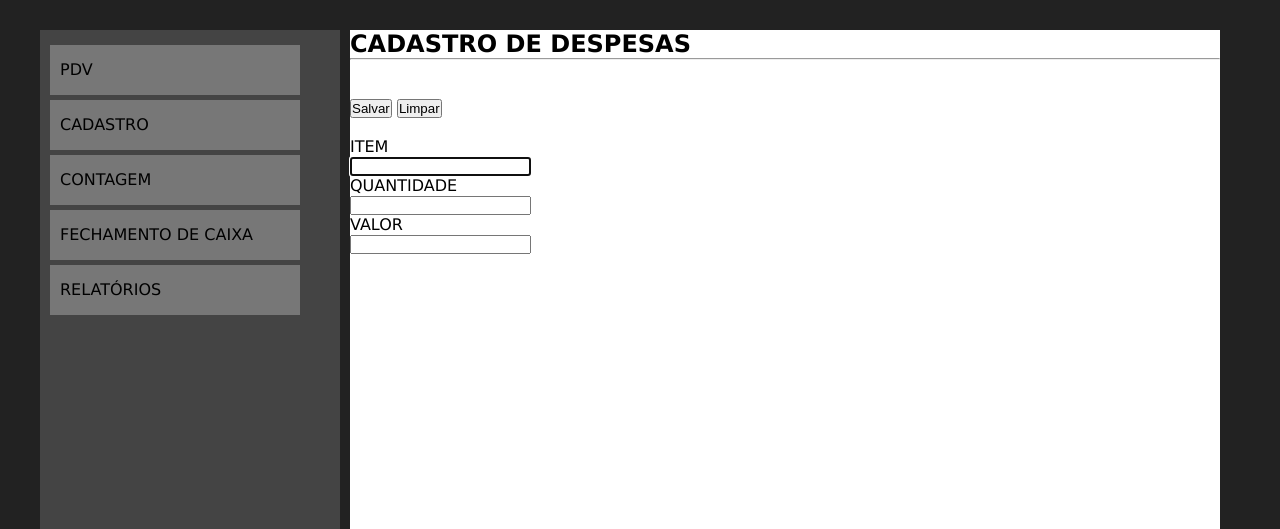
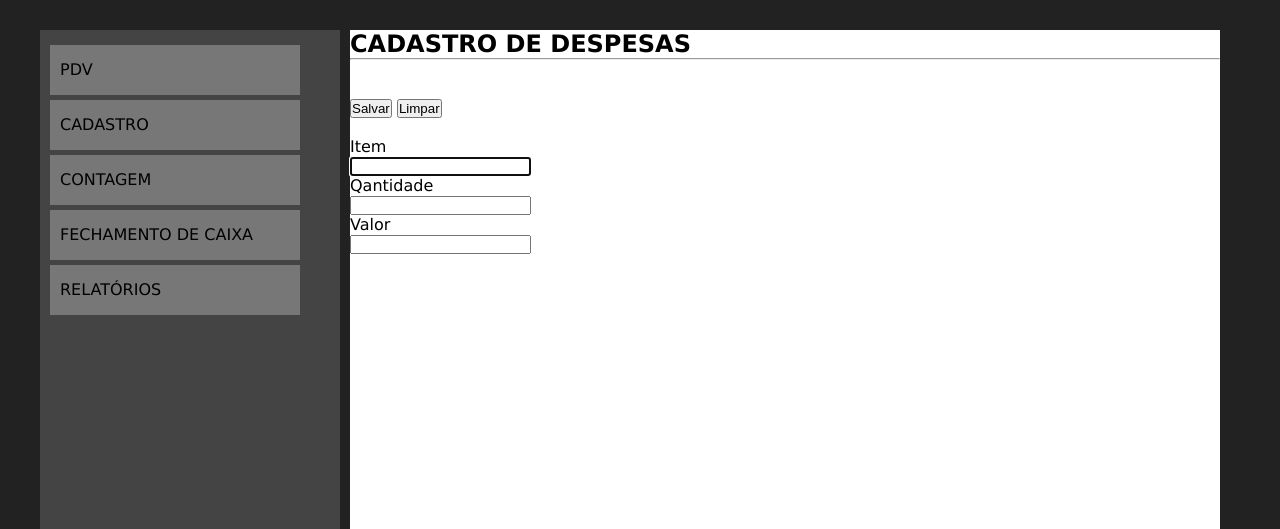
Before and after one commit to hobsonbreno/Gsm, a PHP site: page / in a window 1280 px wide. Shown: the top 529 px of the page. Run offline with PHP 8.4, Linux system fonts and the light colour scheme.

Commit message:
atualizações de commit06

```diff
--- a/index.php
+++ b/index.php
@@ -27,14 +27,15 @@
                 <input type="reset" value="Limpar" class="btn">
                 <br><br>
 
-                ITEM<br>
+                Item<br>
                 <input type="text" name="item" class="campo" maxlength="40" required autofocus><br>
-                QUANTIDADE<br>
+                Qantidade<br>
                 <input type="numero" name="quantidade" class="campo" maxlength="40" required><br>
-                VALOR<br>
+                Valor<br>
                 <input type="numero" name="valor" class="campo" maxlength="40" required><br>
             </form>
         </section>
+
     </div>
 
 </body>
```
Also changed, not shown: vercel.json (deleted).
